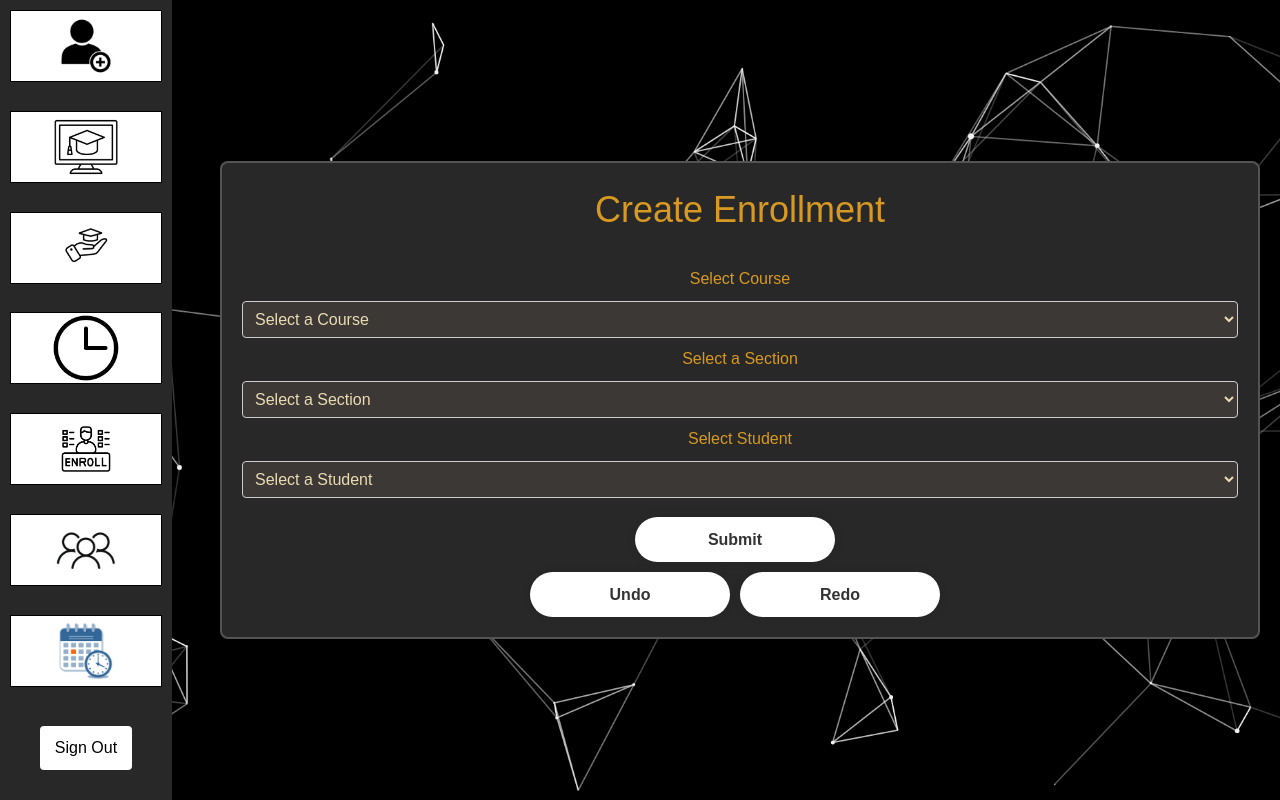
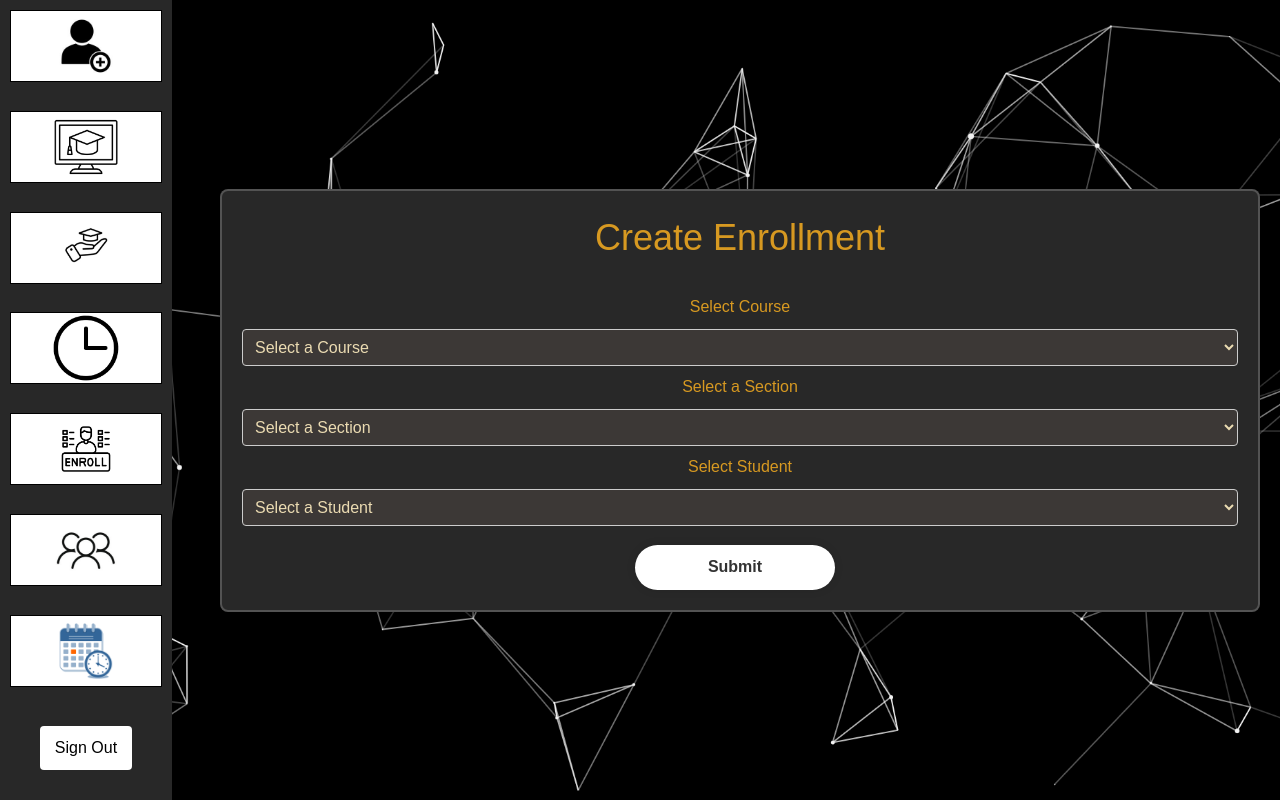
Before and after one commit to papengav/attendance-app, a React (Create React App) app in the folder loginfrontend/: page /layout/createEnrollment in a window 1280 px wide. Built offline with nearby package versions, Linux system fonts and the light colour scheme.

Commit message:
this file didn't update for some reason

```diff
--- a/loginfrontend/src/Pages/EnrollmentPage/EnrollmentForm.jsx
+++ b/loginfrontend/src/Pages/EnrollmentPage/EnrollmentForm.jsx
@@ -19,12 +19,7 @@ const EnrollmentForm = () => {
     const [jwt, setJwtToken] = useState('');
     const [feedbackMessage, setFeedbackMessage] = useState('');
     const [isError, setIsError] = useState(false);
-    const [isErrorUndo, setIsErrorUndo] = useState(false);
-    const [isErrorRedo, setIsErrorRedo] = useState(false);
-    const [userStack, setUserStack] = useState([]); // State variable to store enrollment stack
-    const [userStackRedo, setUserStackRedo] = useState([]); // State variable to store undone enrollment stack
-    const [idStack, setIdStack] = useState([]); //state variable to store enrollment IDs
-    const [idStackRedo, setIdStackRedo] = useState([]); //state variable to store undone enrollment IDs
+
 
 
     useEffect(() => {
@@ -56,73 +51,7 @@ const EnrollmentForm = () => {
             fetchCourses();
         }
     }, [jwt]);
-    // Push a user onto the stack
-const pushUser = (user) => {
-    setUserStack(prevStack => [...prevStack, user]);
-};
 
-// Pop a user from the stack and return the popped user
-const popUser = () => {
-    let poppedUser; // Define poppedUser outside the setUserStack callback
-
-    setUserStack(prevStack => {
-        const newStack = [...prevStack];
-        poppedUser = newStack.pop(); // Store the popped user
-        return newStack; // Return the modified stack without the popped user
-    });
-
-    return poppedUser; // Return the popped user
-};
-    // Push a user onto the stack
-const pushUserRedo = (user) => {
-    setUserStackRedo(prevStack => [...prevStack, user]);
-};
-
-// Pop a user from the stack and return the popped user
-// Pop a user from the stack and return the popped user
-const popUserRedo = () => {
-    let poppedUser; // Define poppedUser outside the setUserStack callback
-
-    setUserStackRedo(prevStack => {
-        const newStack = [...prevStack];
-        poppedUser = newStack.pop(); // Store the popped user
-        return newStack; // Return the modified stack without the popped user
-    });
-
-    return poppedUser; // Return the popped user
-};
-// Pop a user from the stack and return the popped user
-const popId = () => {
-    let poppedUser; // Define poppedUser outside the setUserStack callback
-
-    setIdStack(prevStack => {
-        const newStack = [...prevStack];
-        poppedUser = newStack.pop(); // Store the popped user
-        return newStack; // Return the modified stack without the popped user
-    });
-
-    return poppedUser; // Return the popped user
-};
-    // Push a user onto the stack
-const pushId = (user) => {
-    setIdStack(prevStack => [...prevStack, user]);
-};
-// Pop a user from the stack and return the popped user
-const popIdRedo = () => {
-    let poppedUser; // Define poppedUser outside the setUserStack callback
-
-    setIdStackRedo(prevStack => {
-        const newStack = [...prevStack];
-        poppedUser = newStack.pop(); // Store the popped user
-        return newStack; // Return the modified stack without the popped user
-    });
-
-    return poppedUser; // Return the popped user
-};
-    // Push a user onto the stack
-const pushIdRedo = (user) => {
-    setIdStackRedo(prevStack => [...prevStack, user]);
-};
 
     // Async function to fetch students from backend
     const fetchStudents = async () => {
@@ -193,7 +122,7 @@ const pushIdRedo = (user) => {
     const handleSubmit = async (e) => {
         e.preventDefault();
         const enrollmentPost = { sectionId, studentId };
-        pushUser(enrollmentPost);
+
 
         try {
             const response = await fetch('http://localhost:8080/enrollments', {
@@ -211,70 +140,13 @@ const pushIdRedo = (user) => {
             const ID = data.id // fixx this
             setFeedbackMessage("Enrollment created successfully");
             setIsError(false);
-            pushId(ID)
+
         } catch (error) {
             setFeedbackMessage(`Error creating enrollment: ${error.message}`);
             setIsError(false);
         }
     };
-    // Handles undoing the most recent user on the stack
-    const handleUndo = (e) => {
-        e.preventDefault();
-        const enrollmentTemp = popUser()
-        const ID = popId()
-        pushUserRedo(enrollmentTemp)
-        pushIdRedo(ID)
-        const undo = {}
-        //config post
-        const postArgs = {
-            method: "POST",
-            headers: {
-                "Content-Type": "application/json",
-                "Authorization": "Bearer " + jwt
-            },
-            body: JSON.stringify(undo)
-        };
 
-
-        //send post to the API
-        fetch('http://localhost:8080/', postArgs)
-        .then(data => {
-            setFeedbackMessage(`User undone successfully!`);
-            setIsErrorUndo(false);
-        })
-        .catch(error => {
-            setFeedbackMessage(`Error undoing user: ${error.message}`);
-            setIsErrorUndo(true);
-        });
-    }
-    // Handles redoing the most recent user on the stack
-    const handleRedo = async (e) => {
-        e.preventDefault();
-        const enrollmentPost = popUserRedo()
-        pushUser(enrollmentPost);
-        const ID = popIdRedo()
-        pushId(ID)
-
-        try {
-            const response = await fetch('http://localhost:8080/enrollments', {
-                method: "POST",
-                headers: {
-                    "Content-Type": "application/json",
-                    "Authorization": `Bearer ${jwt}`
-                },
-                body: JSON.stringify(enrollmentPost)
-            });
-
-            if (!response.ok) throw new Error('Failed to create enrollment');
-
-            const data = await response.json();
-            setFeedbackMessage("Enrollment created successfully");
-            setIsError(false);
-        } catch (error) {
-            setFeedbackMessage(`Error creating enrollment: ${error.message}`);
-            setIsError(false);
-        }
-    }
 
     // JSX to render the form with dynamic dropdowns
     return (
@@ -313,13 +185,7 @@ const pushIdRedo = (user) => {
                         ))}
                     </select>
                 </div>
-                <div>
                 <button type="submit">Submit</button>
-                </div>
-                <div>
-                    <button onClick={handleUndo}>Undo</button>
-                    <button onClick={handleRedo}>Redo</button>
-                </div>
             </form>
         </div>
     );
```
